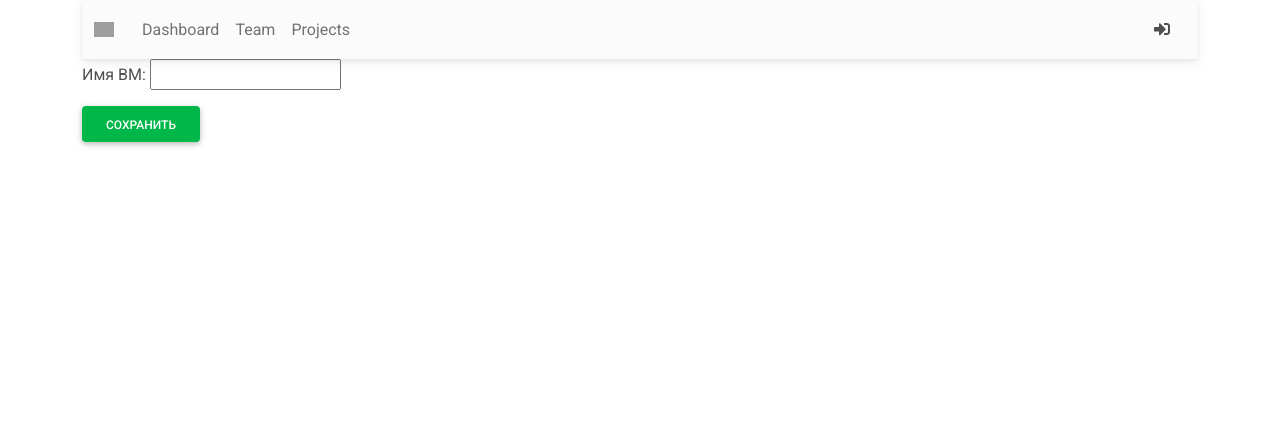
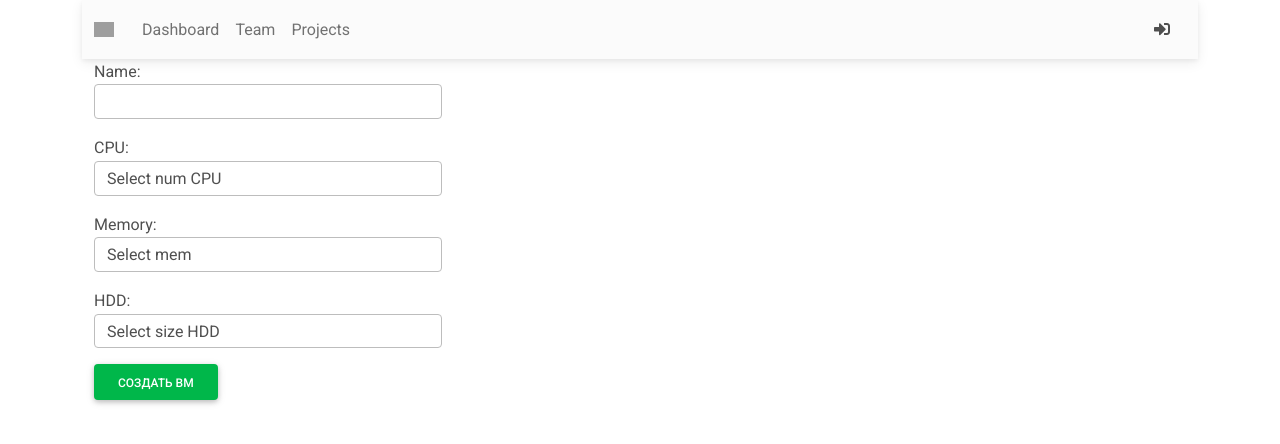
Before and after one commit to yura-l/proxmox_gui, a Django app: page /create/ in a window 1280 px wide. Shown: the top 444 px of the page. Run offline with Django 3.2, Linux system fonts and the light colour scheme; grey boxes are pictures that could not be loaded.

Commit message:
add modify login,

```diff
--- a/ovirtapi/myapp/forms.py
+++ b/ovirtapi/myapp/forms.py
@@ -1,27 +1,6 @@
 from django import forms
 
-CPU_CHOICES = (
-    ("1", "1"),
-    ("2", "2"),
-    ("3", "3"),
-    ("4", "4"),
-
-)
-
-MEM_CHOICES = (
-    ("536870912", "512"),
-    ("1073741824", "1Gb"),
-    ("2147483648", "2Gb"),
-    ("4294967296", "4Gb"),
-    ("8589934592", "8Gb"),
-)
-
-HDD_CHOICES = (
-    ("10737418240", "10Gb"),
-    ("64424509440", "60Gb"),
-    ("128849018880", "120Gb"),
-
-)
+from .models import VirtMashID
 
 TEMPLATE_CHOICES = (
     ("debian11", "Debian 11"),
@@ -30,12 +9,51 @@ TEMPLATE_CHOICES = (
 
 )
 
-class CreatevmForm(forms.Form):
-    name = forms.CharField(max_length=255, label='Имя ВМ')
-    # cpu = forms.ChoiceField(choices=CPU_CHOICES, label='Число CPU')
-    # mem = forms.ChoiceField(choices=MEM_CHOICES, label='Объем памяти')
-    # template = forms.ChoiceField(choices=TEMPLATE_CHOICES, label='ОС')
-    # hdd = forms.ChoiceField(choices=HDD_CHOICES, label='Объем диска')
-    # vm_hostname = forms.CharField(max_length=255, label='Full FQDN hostname')
-    # vm_username = forms.CharField(max_length=255, label='VM user')
-    # vm_password = forms.CharField(max_length=255, label='VM password')
+
+#
+# class CreatevmForm(forms.Form):
+#     name = forms.CharField(max_length=255, label='Имя ВМ')
+#     cpu = forms.ChoiceField(choices=CPU_CHOICES, label='Число CPU')
+#     mem = forms.ChoiceField(choices=MEM_CHOICES, label='Объем памяти')
+#     # template = forms.ChoiceField(choices=TEMPLATE_CHOICES, label='ОС')
+#     hdd = forms.ChoiceField(choices=HDD_CHOICES, label='Объем диска')
+#     # vm_hostname = forms.CharField(max_length=255, label='Full FQDN hostname')
+#     # vm_username = forms.CharField(max_length=255, label='VM user')
+#     # vm_password = forms.CharField(max_length=255, label='VM password')
+
+class CreatevmForm(forms.ModelForm):
+    class Meta:
+        model = VirtMashID
+        fields = ['vm_name', 'vm_cpu', 'vm_mem', 'vm_hdd']
+        CPU_CHOICES = (
+            ("", "Select num CPU"),
+            ("1", "1"),
+            ("2", "2"),
+            ("3", "3"),
+            ("4", "4"),
+
+        )
+
+        MEM_CHOICES = (
+            ("", "Select mem"),
+            ("536870912", "512"),
+            ("1073741824", "1Gb"),
+            ("2147483648", "2Gb"),
+            ("4294967296", "4Gb"),
+            ("8589934592", "8Gb"),
+        )
+
+        HDD_CHOICES = (
+            ("", "Select size HDD"),
+            ("10737418240", "10Gb"),
+            ("64424509440", "60Gb"),
+            ("128849018880", "120Gb"),
+
+        )
+        widgets = {
+            'vm_name': forms.TextInput(attrs={'class': 'form-control'}),
+            'vm_cpu': forms.Select(choices=CPU_CHOICES, attrs={'class': 'form-control'}),
+            'vm_mem': forms.Select(choices=MEM_CHOICES, attrs={'class': 'form-control'}),
+            'vm_hdd': forms.Select(choices=HDD_CHOICES, attrs={'class': 'form-control'}),
+
+        }
--- a/ovirtapi/myapp/models.py
+++ b/ovirtapi/myapp/models.py
@@ -25,6 +25,7 @@ class VirtMashID(models.Model):
     time_modify = models.DateTimeField(auto_now=True, auto_now_add=False)
     price = models.IntegerField(verbose_name='Стоимость VM', blank=True, null=True)
     account = models.ForeignKey(User, null=True, blank=True, on_delete=models.CASCADE)
+    vm_name = models.CharField(verbose_name='Name', max_length=255, blank=True, null=True)
 
     def __str__(self):
         return str(self.vmid)
--- a/ovirtapi/myapp/templates/myapp/get_createvm.html
+++ b/ovirtapi/myapp/templates/myapp/get_createvm.html
@@ -2,10 +2,12 @@
 
 {% block content %}
 
+<div class="container">
+    <div class="row">
+        <div class="col-sm-4">
 
 
-
-<form method="post" >
+            <form method="post">
                 {% csrf_token %}
                 {{form.as_p}}
                 {% for f in forms%}
@@ -14,9 +16,12 @@
                 {%endfor%}
 
 
-    <button class="btn btn-success" type="submit">Сохранить</button>
+                <button class="btn btn-success" type="submit">Создать ВМ</button>
 
             </form>
 
             <br>
+        </div>
+    </div>
+</div>
 {% endblock %}
--- a/ovirtapi/myapp/views.py
+++ b/ovirtapi/myapp/views.py
@@ -50,6 +50,7 @@ def index(request):  # отрисовка главной страницы
     for vm in all_vm:
         for user_vm in get_user_vm:
             if vm['vmid'] == user_vm.vmid:
+
                 name = vm['name']
                 status = vm['status']
                 ut = vm['uptime']
@@ -70,15 +71,14 @@ def index(request):  # отрисовка главной страницы
             for x in all_vm:
                 if x['vmid'] == int(vmid):
                     vmStop(proxmoxer_api(), x['node'], vmid)
+                    return render(request, 'myapp/index.html', context)
 
-                    return render(request, 'myapp/index.html', context)
         elif 'run' in login_data:
             print(login_data)
             vmid = request.POST['Numd']
             for x in all_vm:
                 if x['vmid'] == int(vmid):
                     vmStart(proxmoxer_api(), x['node'], vmid)
-
                     return render(request, 'myapp/index.html', context)
 
     return render(request, 'myapp/index.html', context)
@@ -147,13 +147,16 @@ def get_createvm(request):
     if request.method == 'POST':
         form = CreatevmForm(request.POST)
         if form.is_valid():
-            vmid = nextWMID()
-            # print(vmid)
-            createVM(form.cleaned_data['name'], vmid=vmid)
-            newvm_to_base = VirtMashID.objects.create(vmid=vmid, account=request.user)
-            newvm_to_base.save()
+            vmid = nextWMID(proxmoxer_api())
+            createVM(proxmoxer_api(), form.cleaned_data['vm_name'], vmid=vmid)
+            # newvm_to_base = VirtMashID.objects.create(vmid=vmid, account=request.user)
+            # newvm_to_base.save()
             # destroyStoppedVM()
-            return HttpResponseRedirect('/index')
+            newvm = form.save(commit=False)
+            newvm.account = request.user
+            newvm.vmid = vmid
+            newvm = form.save()
+            return redirect(index)
         else:
             form = CreatevmForm()
 
```
Also changed, not shown: ovirtapi/myapp/func.py (+14 -13 lines), ovirtapi/myapp/temp_run.py (+44 -6 lines), ovirtapi/db.sqlite3 (deleted). Lines whose indentation alone changed are shown as unchanged.
